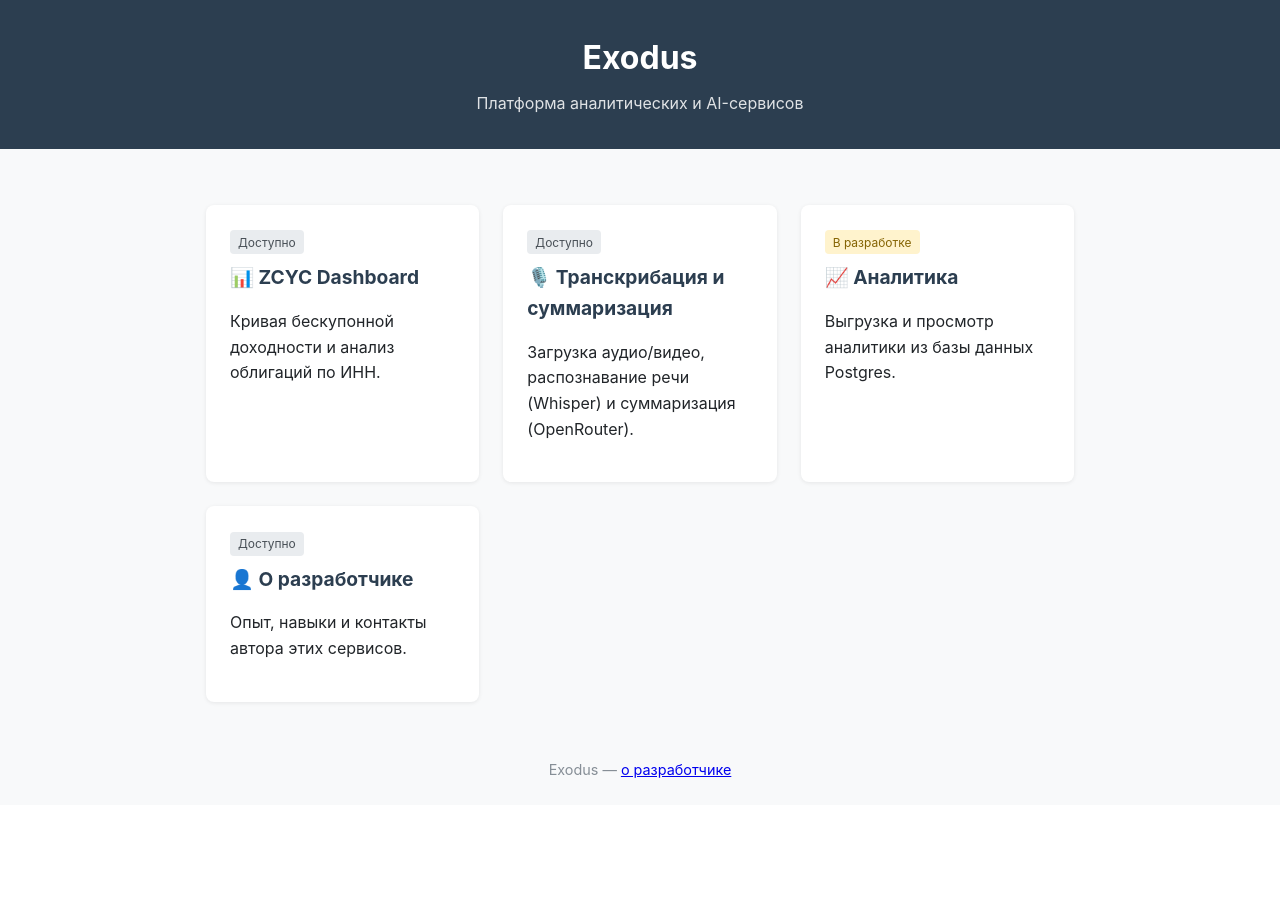
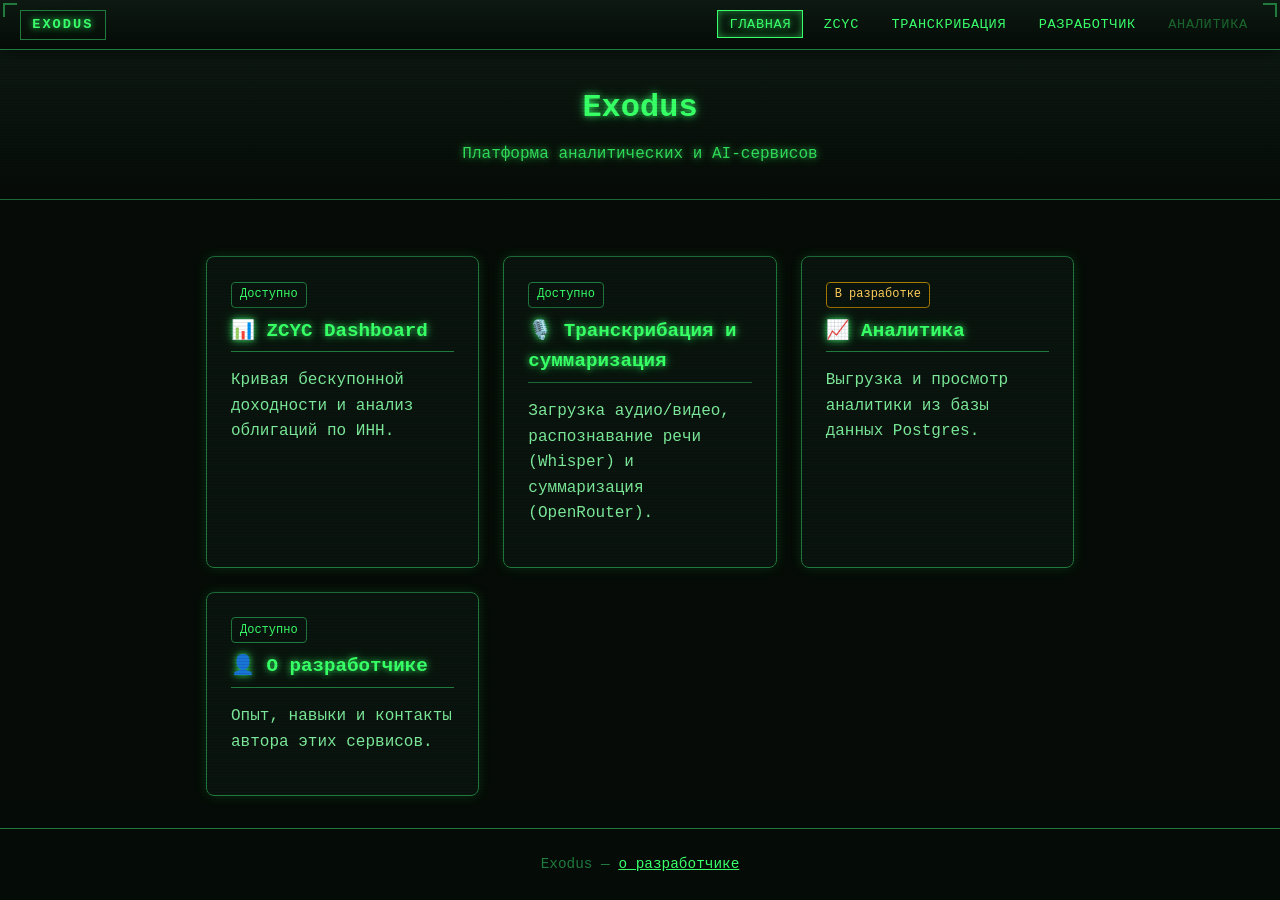
Before and after one commit to phumigator/exodus, a Flask app: page / in a window 1280 px wide. Before the commit the page ends 778 px from the top, so only its background shows below. Run offline with Flask 3, Linux system fonts and the light colour scheme.

Commit message:
Add persistent Pip-Boy nav bar and reskin all pages in that style
Introduce web/templates/_nav.html, a shared top nav (sticky, corner
brackets, glowing green monospace links, active-link highlighting via
request.path) included on index/about/transcription. The Dash ZCYC
app gets the same nav hardcoded into its index_string (no Jinja
available there) plus a link to the shared stylesheet, without
touching its own Bootstrap-themed charts/layout.

Extend the dark/green CRT theme (scanline overlay, glow text-shadow,
bracket-styled panels) from the transcription page to index and about
via a shared `body.pipboy-page` class, adding overrides for card,
badge, skills-pill and timeline components that only existed on those
two pages. Introduced --pip-text for body copy so long-form content
(the CV on /about) stays legible instead of full-brightness glow.

```diff
--- a/web/static/style.css
+++ b/web/static/style.css
@@ -1,6 +1,12 @@
 :root {
     --accent: #2c3e50;
     --bg: #f8f9fa;
+    --pip-bg: #050b06;
+    --pip-panel: #0d1912;
+    --pip-green: #39ff6a;
+    --pip-green-dim: #1f7a3d;
+    --pip-text: #7fe89c;
+    --pip-glow: 0 0 6px rgba(57, 255, 106, .8), 0 0 14px rgba(57, 255, 106, .35);
 }
 
 * {
@@ -248,3 +254,242 @@ textarea {
     flex: 1;
     margin-bottom: 0;
 }
+
+/* ---------- Pip-Boy nav (site-wide, all pages) ---------- */
+
+.pipboy-nav {
+    position: sticky;
+    top: 0;
+    z-index: 100;
+    display: flex;
+    align-items: center;
+    justify-content: space-between;
+    flex-wrap: wrap;
+    gap: 1rem;
+    padding: .6rem 1.25rem;
+    background: linear-gradient(180deg, var(--pip-panel), var(--pip-bg));
+    border-bottom: 1px solid var(--pip-green-dim);
+    box-shadow: 0 2px 14px rgba(0, 0, 0, .6);
+    font-family: "Courier New", ui-monospace, monospace;
+}
+
+.pipboy-nav::before,
+.pipboy-nav::after {
+    content: "";
+    position: absolute;
+    top: 3px;
+    width: 12px;
+    height: 12px;
+    border: 2px solid var(--pip-green-dim);
+}
+
+.pipboy-nav::before {
+    left: 3px;
+    border-right: none;
+    border-bottom: none;
+}
+
+.pipboy-nav::after {
+    right: 3px;
+    border-left: none;
+    border-bottom: none;
+}
+
+.pipboy-nav .brand {
+    color: var(--pip-green);
+    font-weight: 700;
+    letter-spacing: .15em;
+    text-transform: uppercase;
+    text-decoration: none;
+    text-shadow: var(--pip-glow);
+    border: 1px solid var(--pip-green-dim);
+    padding: .2rem .7rem;
+}
+
+.pipboy-nav ul {
+    list-style: none;
+    display: flex;
+    flex-wrap: wrap;
+    gap: .5rem;
+    margin: 0;
+    padding: 0;
+}
+
+.pipboy-nav a {
+    color: var(--pip-green-dim);
+    text-decoration: none;
+    text-transform: uppercase;
+    letter-spacing: .05em;
+    font-size: .85rem;
+    padding: .35rem .7rem;
+    border: 1px solid transparent;
+    transition: all .15s ease;
+}
+
+.pipboy-nav a:hover {
+    color: var(--pip-green);
+    text-shadow: var(--pip-glow);
+    border-color: var(--pip-green-dim);
+}
+
+.pipboy-nav a.active {
+    color: var(--pip-green);
+    text-shadow: var(--pip-glow);
+    border-color: var(--pip-green);
+    box-shadow: 0 0 8px rgba(57, 255, 106, .5) inset;
+}
+
+.pipboy-nav a.disabled {
+    opacity: .35;
+    pointer-events: none;
+}
+
+/* ---------- Pip-Boy full reskin: index / about / transcription ---------- */
+
+body.pipboy-page {
+    background: var(--pip-bg);
+    color: var(--pip-text);
+    font-family: "Courier New", ui-monospace, monospace;
+    position: relative;
+}
+
+body.pipboy-page::after {
+    content: "";
+    position: fixed;
+    inset: 0;
+    background: repeating-linear-gradient(
+        0deg,
+        rgba(0, 0, 0, .15) 0px,
+        rgba(0, 0, 0, .15) 1px,
+        transparent 1px,
+        transparent 3px
+    );
+    mix-blend-mode: overlay;
+    pointer-events: none;
+    z-index: 1;
+}
+
+body.pipboy-page header {
+    background: linear-gradient(180deg, var(--pip-panel), var(--pip-bg));
+    color: var(--pip-green);
+    border-bottom: 1px solid var(--pip-green-dim);
+}
+
+body.pipboy-page header h1,
+body.pipboy-page header p {
+    text-shadow: var(--pip-glow);
+}
+
+body.pipboy-page h2 {
+    color: var(--pip-green);
+    text-shadow: var(--pip-glow);
+    border-bottom: 1px solid var(--pip-green-dim);
+    padding-bottom: .3rem;
+}
+
+body.pipboy-page a {
+    color: var(--pip-green);
+}
+
+body.pipboy-page .transcription-form,
+body.pipboy-page .chat-history,
+body.pipboy-page .summary-box {
+    background: rgba(13, 25, 18, .7);
+    border: 1px solid var(--pip-green-dim);
+    box-shadow: 0 0 12px rgba(57, 255, 106, .15);
+    color: var(--pip-green);
+}
+
+body.pipboy-page textarea,
+body.pipboy-page select,
+body.pipboy-page input[type="file"] {
+    background: #03150a;
+    color: var(--pip-green);
+    border: 1px solid var(--pip-green-dim);
+}
+
+body.pipboy-page button {
+    background: var(--pip-panel);
+    color: var(--pip-green);
+    border: 1px solid var(--pip-green);
+    text-shadow: var(--pip-glow);
+    text-transform: uppercase;
+    letter-spacing: .05em;
+    border-radius: 0;
+}
+
+body.pipboy-page button:hover:not(:disabled) {
+    background: var(--pip-green);
+    color: #03150a;
+    text-shadow: none;
+}
+
+body.pipboy-page .chat-message-user {
+    background: rgba(57, 255, 106, .15);
+    color: var(--pip-green);
+    border: 1px solid var(--pip-green-dim);
+}
+
+body.pipboy-page .chat-message-assistant {
+    background: rgba(10, 25, 15, .85);
+    color: var(--pip-green);
+    border: 1px solid var(--pip-green-dim);
+}
+
+body.pipboy-page .status {
+    color: var(--pip-green);
+    text-shadow: var(--pip-glow);
+}
+
+body.pipboy-page .status-error {
+    color: #ff5555;
+    text-shadow: 0 0 6px rgba(255, 85, 85, .6);
+}
+
+body.pipboy-page footer {
+    color: var(--pip-green-dim);
+    border-top: 1px solid var(--pip-green-dim);
+    position: relative;
+    z-index: 2;
+}
+
+body.pipboy-page .card {
+    background: rgba(13, 25, 18, .7);
+    border: 1px solid var(--pip-green-dim);
+    box-shadow: 0 0 12px rgba(57, 255, 106, .15);
+}
+
+body.pipboy-page .card:hover {
+    box-shadow: 0 0 18px rgba(57, 255, 106, .35);
+    border-color: var(--pip-green);
+}
+
+body.pipboy-page .card p {
+    color: var(--pip-text);
+}
+
+body.pipboy-page .badge {
+    background: transparent;
+    border: 1px solid var(--pip-green-dim);
+    color: var(--pip-green);
+}
+
+body.pipboy-page .badge.soon {
+    border-color: #a67c00;
+    color: #ffcf5c;
+}
+
+body.pipboy-page .skills li {
+    background: rgba(57, 255, 106, .08);
+    border: 1px solid var(--pip-green-dim);
+    color: var(--pip-text);
+}
+
+body.pipboy-page .timeline-item .period {
+    color: var(--pip-green);
+    text-shadow: var(--pip-glow);
+}
+
+body.pipboy-page .timeline-item strong {
+    color: var(--pip-green);
+}
--- /dev/null
+++ b/web/templates/_nav.html
@@ -0,0 +1,15 @@
+{% set nav_links = [
+    ('/', 'Главная'),
+    ('/zcyc/', 'ZCYC'),
+    ('/transcription', 'Транскрибация'),
+    ('/about', 'Разработчик'),
+] %}
+<nav class="pipboy-nav">
+    <a class="brand" href="/">EXODUS</a>
+    <ul>
+        {% for href, label in nav_links %}
+        <li><a href="{{ href }}"{% if request.path == href %} class="active"{% endif %}>{{ label }}</a></li>
+        {% endfor %}
+        <li><a class="disabled" href="#" tabindex="-1">Аналитика</a></li>
+    </ul>
+</nav>
--- a/web/templates/about.html
+++ b/web/templates/about.html
@@ -6,14 +6,14 @@
     <title>О разработчике — Exodus</title>
     <link rel="stylesheet" href="{{ url_for('static', filename='style.css') }}">
 </head>
-<body>
+<body class="pipboy-page">
+    {% include "_nav.html" %}
     <header>
         <h1>Konstantin Maruzhenkov, Ph.D. (Econ.)</h1>
         <p class="contact">
             <a href="tel:+79258023412">+7 925 802 34 12</a> &middot;
             <a href="mailto:koos@yandex.ru">koos@yandex.ru</a>
         </p>
-        <nav><a href="/">&larr; на главную</a></nav>
     </header>
     <main>
         <section>
--- a/web/templates/index.html
+++ b/web/templates/index.html
@@ -6,7 +6,8 @@
     <title>Exodus</title>
     <link rel="stylesheet" href="{{ url_for('static', filename='style.css') }}">
 </head>
-<body>
+<body class="pipboy-page">
+    {% include "_nav.html" %}
     <header>
         <h1>Exodus</h1>
         <p>Платформа аналитических и AI-сервисов</p>
--- a/web/templates/transcription.html
+++ b/web/templates/transcription.html
@@ -6,11 +6,11 @@
     <title>Транскрибация и суммаризация — Exodus</title>
     <link rel="stylesheet" href="{{ url_for('static', filename='style.css') }}">
 </head>
-<body>
+<body class="pipboy-page">
+    {% include "_nav.html" %}
     <header>
         <h1>🎙️ Транскрибация и суммаризация</h1>
         <p>Загрузите аудио или видео — получите текст и краткую выжимку</p>
-        <nav><a href="/">&larr; на главную</a></nav>
     </header>
     <main>
         <form id="upload-form" class="transcription-form">
```
Also changed, not shown: web/dash_app/__init__.py (+37 -0 lines).
